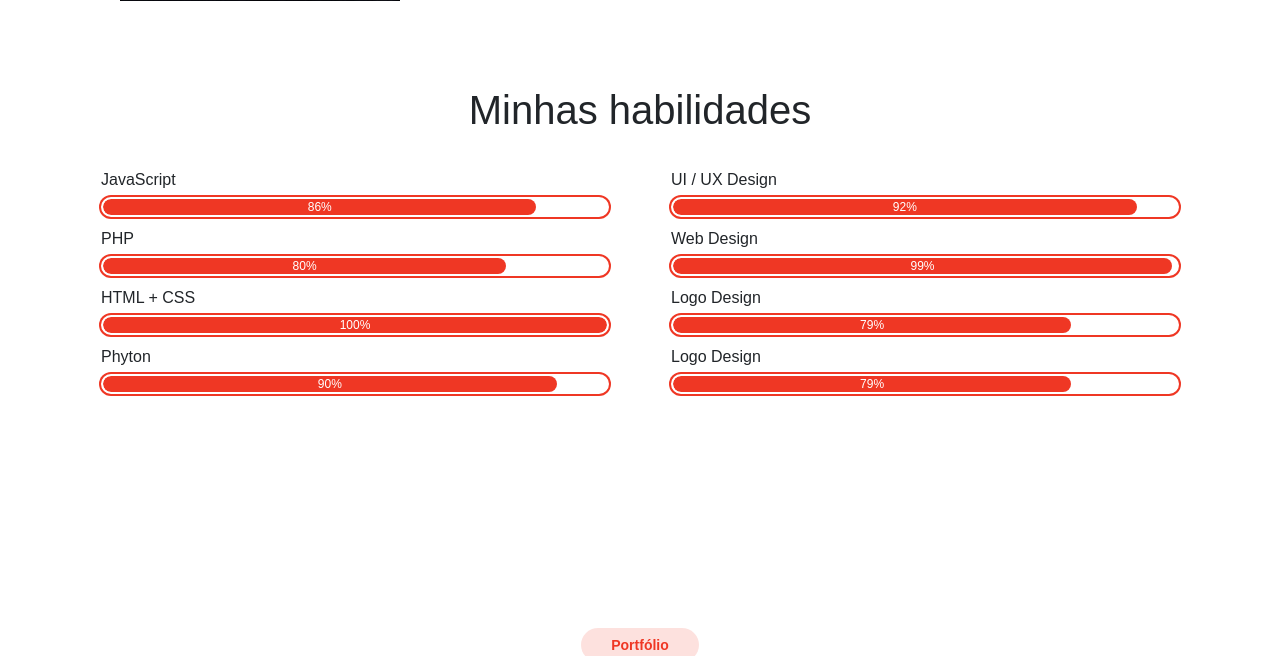
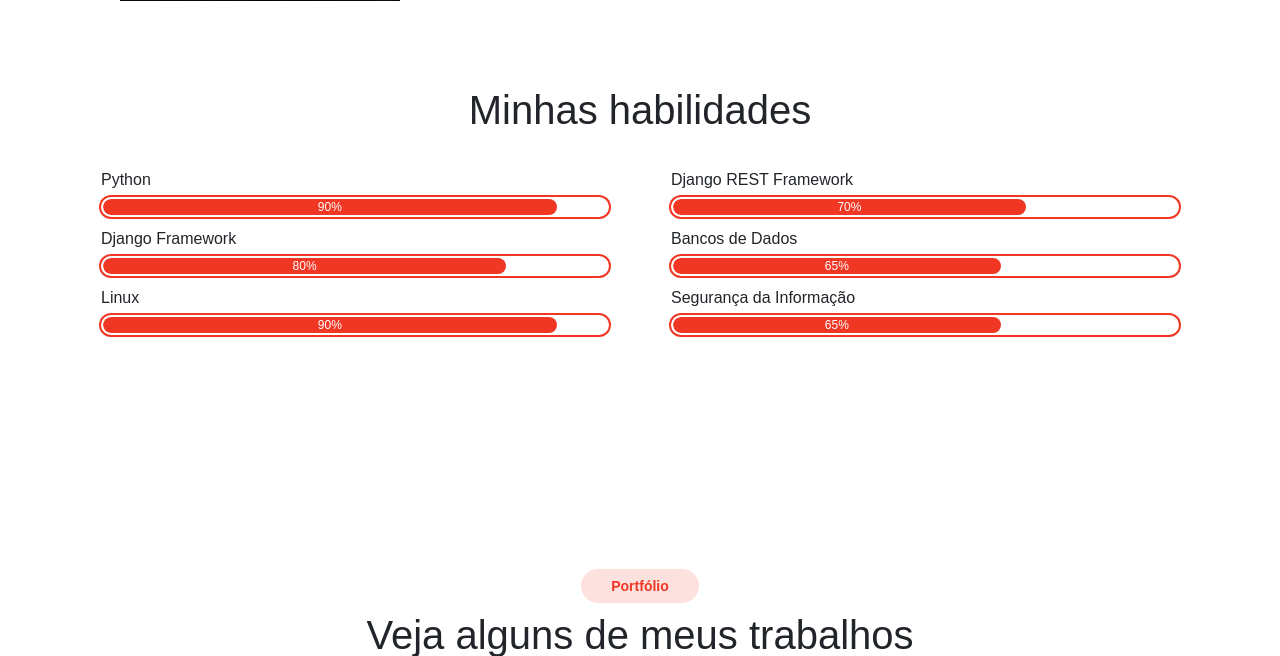
Before and after one commit to william-vanus/williamv-site, a Django app: page / in a window 1280 px wide. Shown: the part 1220-1876 px from the top of the page. Run offline with Django 4.2, Linux system fonts and the light colour scheme; some libraries are stand-ins or nearby versions; some web fonts are replaced.

Commit message:
Adding Skills

```diff
--- a/core/templates/header.html
+++ b/core/templates/header.html
@@ -29,25 +29,19 @@
         <div class="col-md-6">
           <div class="px-lg-3">
             <div class="progress-wrapper wow fadeInUp">
-              <span class="caption">JavaScript</span>
+              <span class="caption">Python</span>
               <div class="progress">
-                <div class="progress-bar" role="progressbar" style="width: 86%;" aria-valuenow="75" aria-valuemin="0" aria-valuemax="100">86%</div>
+                <div class="progress-bar" role="progressbar" style="width: 90%;" aria-valuenow="75" aria-valuemin="0" aria-valuemax="100">90%</div>
               </div>
             </div>
             <div class="progress-wrapper wow fadeInUp">
-              <span class="caption">PHP</span>
+              <span class="caption">Django Framework</span>
               <div class="progress">
                 <div class="progress-bar" role="progressbar" style="width: 80%;" aria-valuenow="75" aria-valuemin="0" aria-valuemax="100">80%</div>
               </div>
             </div>
             <div class="progress-wrapper wow fadeInUp">
-              <span class="caption">HTML + CSS</span>
-              <div class="progress">
-                <div class="progress-bar" role="progressbar" style="width: 100%;" aria-valuenow="75" aria-valuemin="0" aria-valuemax="100">100%</div>
-              </div>
-            </div>
-            <div class="progress-wrapper wow fadeInUp">
-              <span class="caption">Phyton</span>
+              <span class="caption">Linux</span>
               <div class="progress">
                 <div class="progress-bar" role="progressbar" style="width: 90%;" aria-valuenow="75" aria-valuemin="0" aria-valuemax="100">90%</div>
               </div>
@@ -57,27 +51,21 @@
         <div class="col-md-6">
           <div class="px-lg-3">
             <div class="progress-wrapper wow fadeInUp">
-              <span class="caption">UI / UX Design</span>
+              <span class="caption">Django REST Framework</span>
               <div class="progress">
-                <div class="progress-bar" role="progressbar" style="width: 92%;" aria-valuenow="75" aria-valuemin="0" aria-valuemax="100">92%</div>
+                <div class="progress-bar" role="progressbar" style="width: 70%;" aria-valuenow="75" aria-valuemin="0" aria-valuemax="100">70%</div>
               </div>
             </div>
             <div class="progress-wrapper wow fadeInUp">
-              <span class="caption">Web Design</span>
+              <span class="caption">Bancos de Dados</span>
               <div class="progress">
-                <div class="progress-bar" role="progressbar" style="width: 99%;" aria-valuenow="75" aria-valuemin="0" aria-valuemax="100">99%</div>
+                <div class="progress-bar" role="progressbar" style="width: 65%;" aria-valuenow="75" aria-valuemin="0" aria-valuemax="100">65%</div>
               </div>
             </div>
             <div class="progress-wrapper wow fadeInUp">
-              <span class="caption">Logo Design</span>
+              <span class="caption">Segurança da Informação</span>
               <div class="progress">
-                <div class="progress-bar" role="progressbar" style="width: 79%;" aria-valuenow="75" aria-valuemin="0" aria-valuemax="100">79%</div>
-              </div>
-            </div>
-            <div class="progress-wrapper wow fadeInUp">
-              <span class="caption">Logo Design</span>
-              <div class="progress">
-                <div class="progress-bar" role="progressbar" style="width: 79%;" aria-valuenow="75" aria-valuemin="0" aria-valuemax="100">79%</div>
+                <div class="progress-bar" role="progressbar" style="width: 65%;" aria-valuenow="75" aria-valuemin="0" aria-valuemax="100">65%</div>
               </div>
             </div>
           </div>
```
